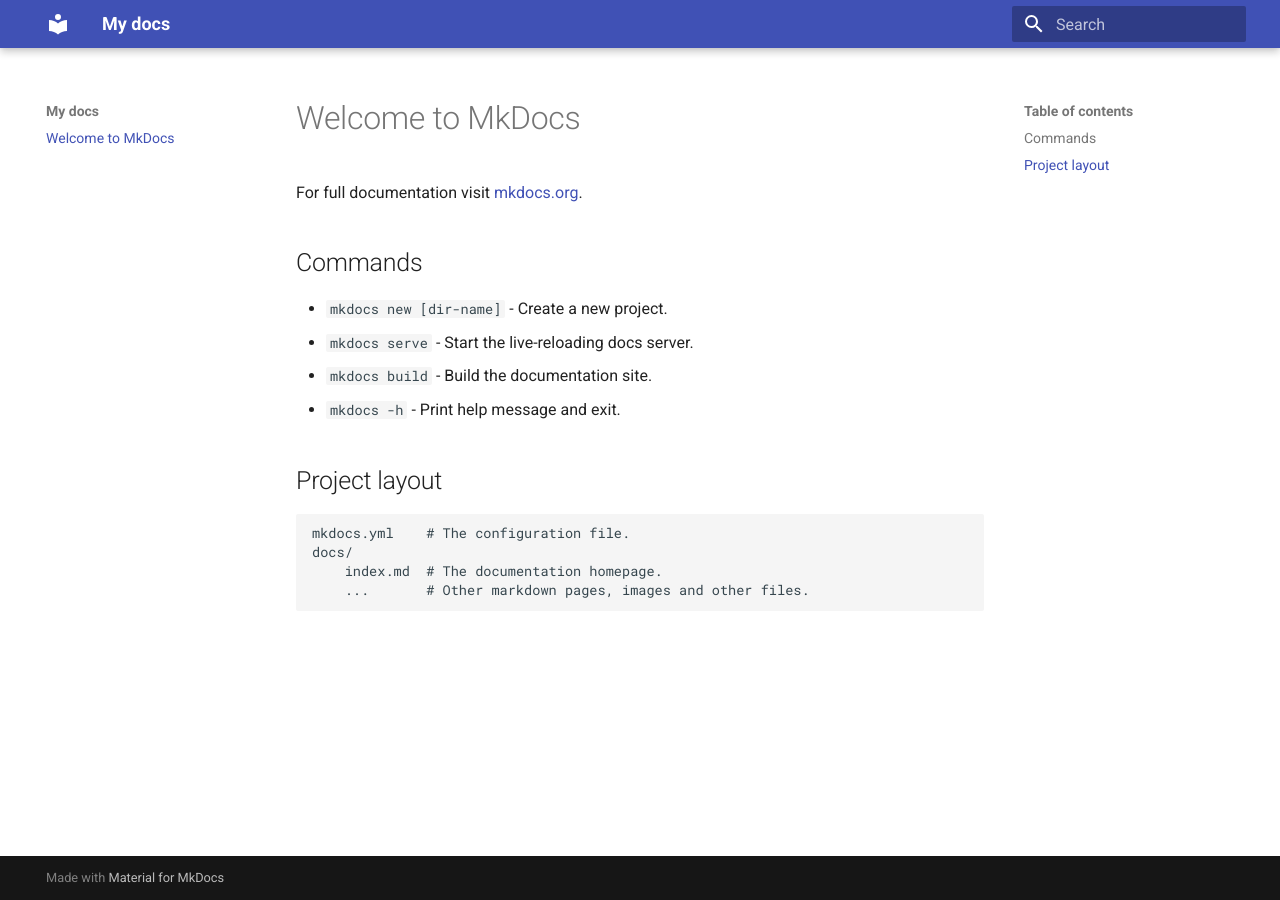
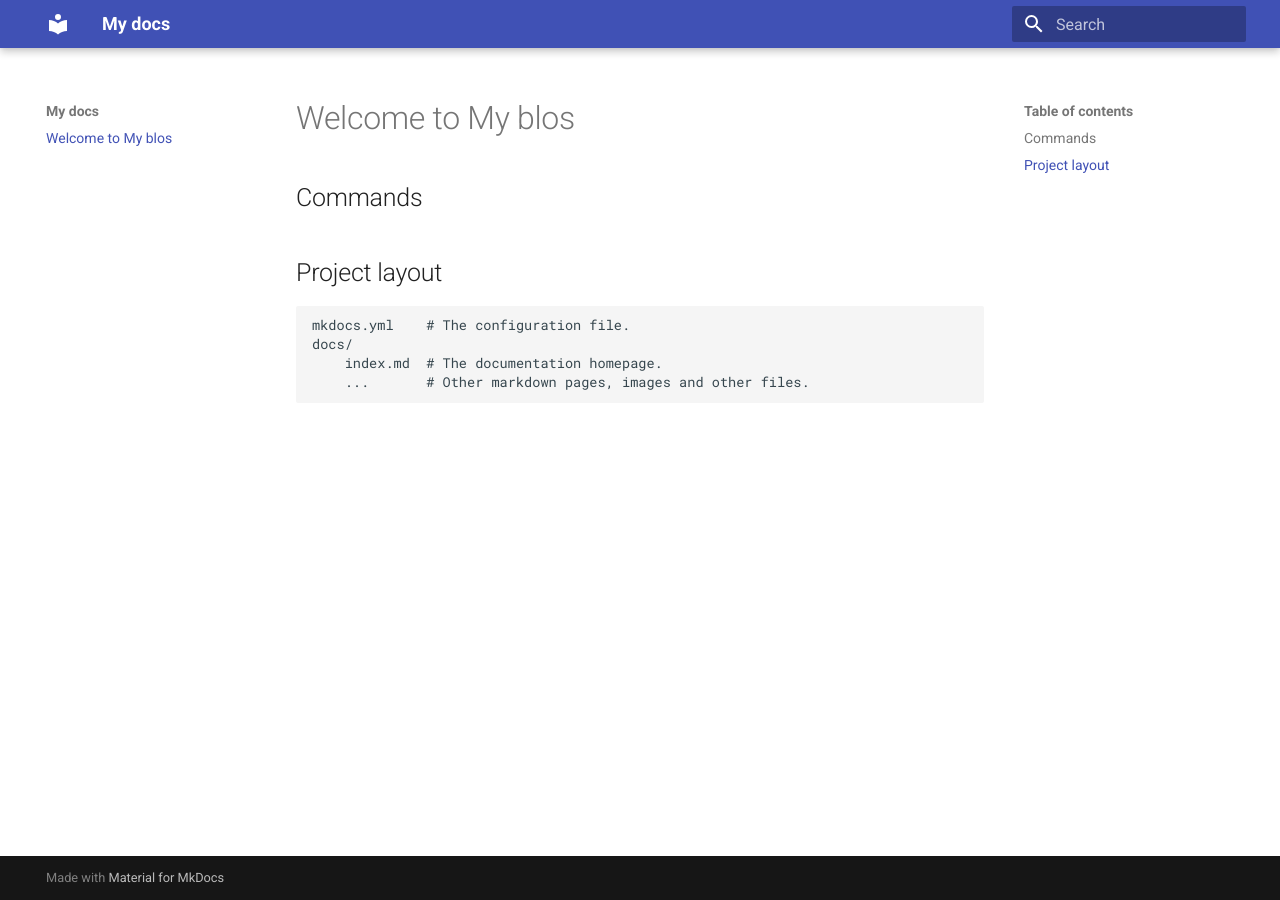
Before and after one commit to SunHaoranP/blos.github.io, an MkDocs documentation site: the page built from docs/index.md, in a window 1280 px wide. Built offline with MkDocs 1.6.1 and Material for MkDocs 9.7.7, drawn with Linux system fonts in a browser that asks for light colours.

Commit message:
Update index.md

```diff
--- a/docs/index.md
+++ b/docs/index.md
@@ -1,13 +1,8 @@
-# Welcome to MkDocs
-
-For full documentation visit [mkdocs.org](https://www.mkdocs.org).
+# Welcome to My blos
 
 ## Commands
 
-* `mkdocs new [dir-name]` - Create a new project.
-* `mkdocs serve` - Start the live-reloading docs server.
-* `mkdocs build` - Build the documentation site.
-* `mkdocs -h` - Print help message and exit.
+
 
 ## Project layout
 
```
